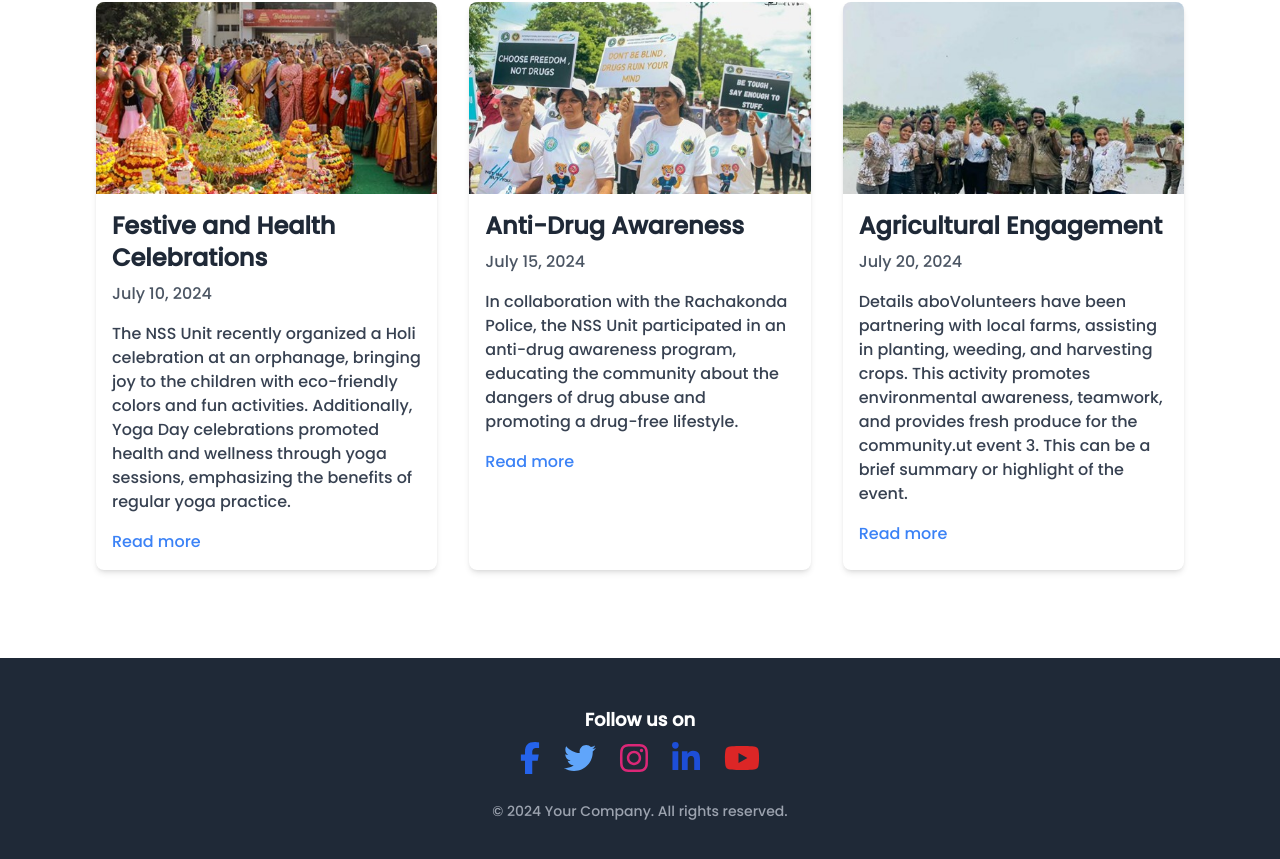
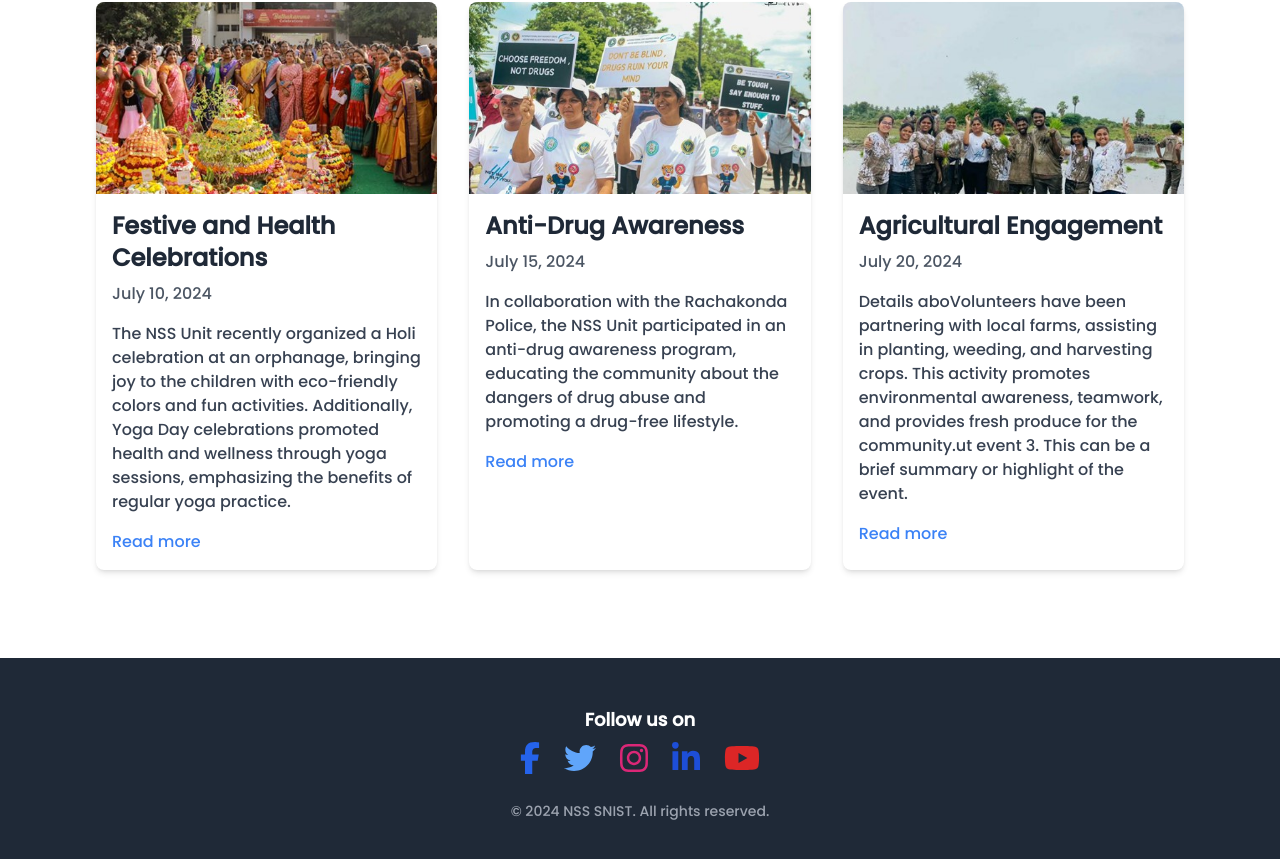
Before and after one commit to Sameer0223/NSS_CLUB, a React (Vite) app in the folder frontend/: page / in a window 1280 px wide. Shown: the part 2727-3586 px from the top of the page. Built offline with nearby package versions, Linux system fonts and the light colour scheme.

Commit message:
Update Footer.jsx

```diff
--- a/frontend/src/components/Footer.jsx
+++ b/frontend/src/components/Footer.jsx
@@ -27,7 +27,7 @@ const Footer = () => {
           </div>
         </div>
         <div className="text-center">
-          <p className="text-sm text-gray-400">&copy; 2024 Your Company. All rights reserved.</p>
+          <p className="text-sm text-gray-400">&copy; 2024 NSS SNIST. All rights reserved.</p>
         </div>
       </div>
     </footer>
```
